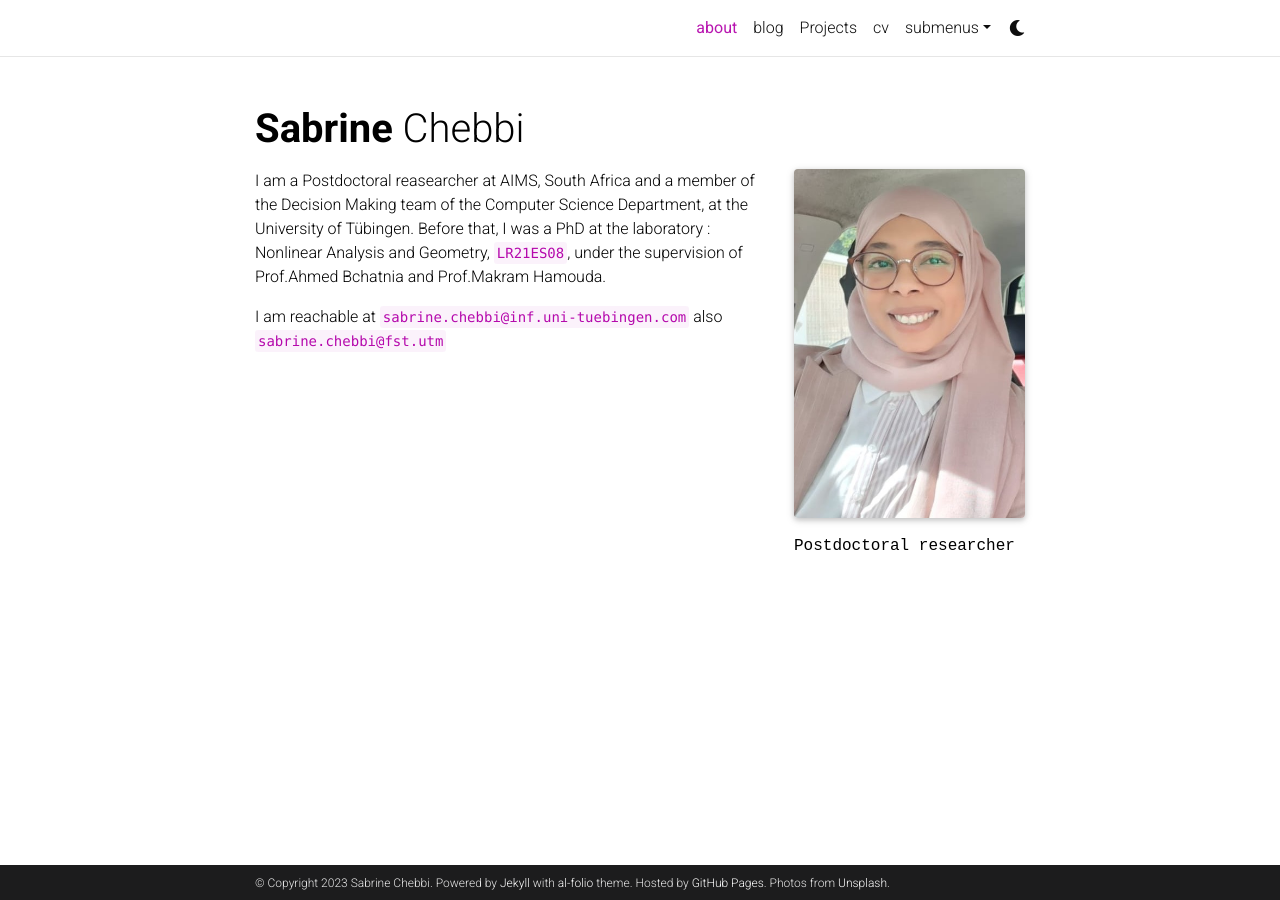
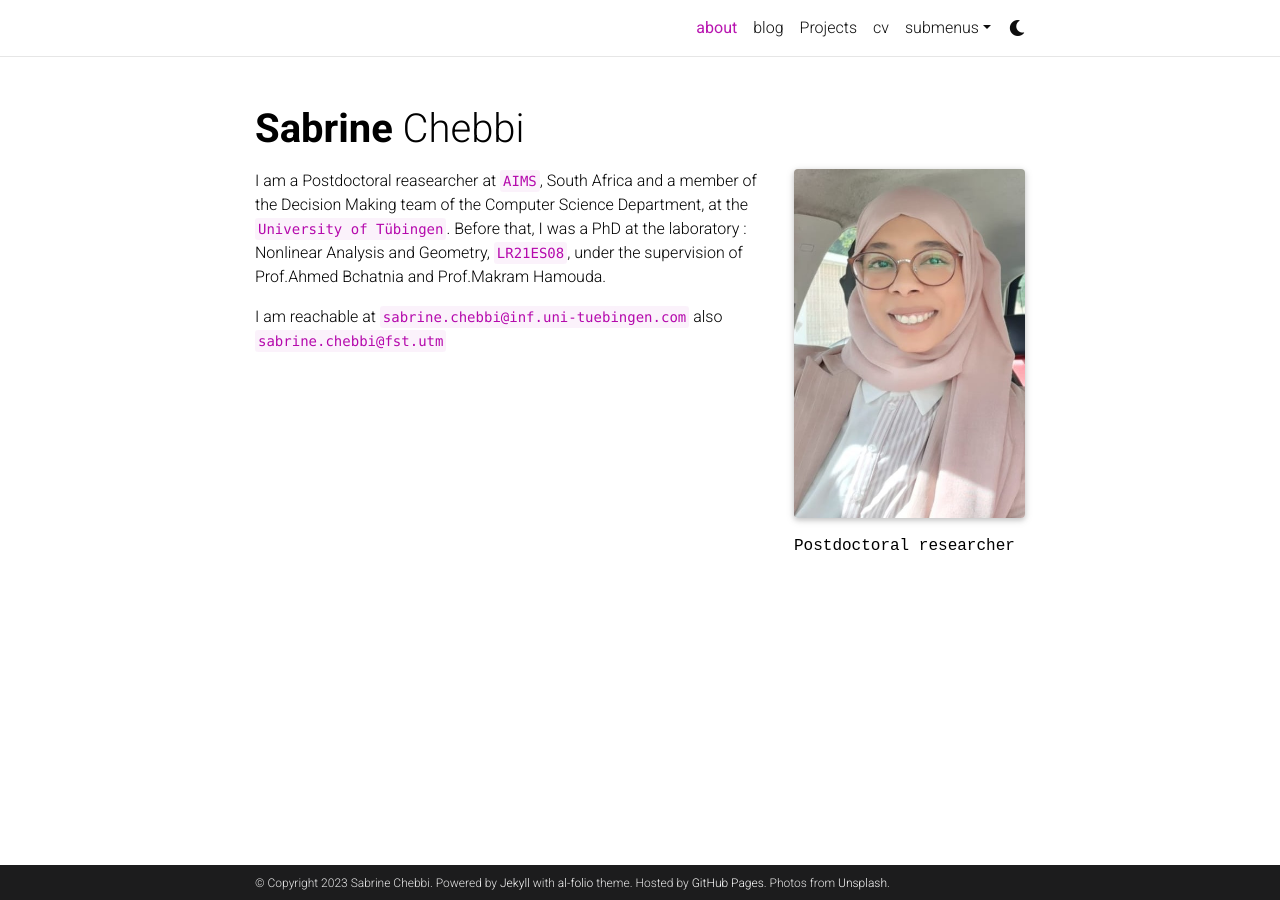
Before and after one commit to Sabrine-stack/Sabrine-stack.github.io, a Jekyll site: the page built from _pages/about.md, in a window 1280 px wide. Built offline with Jekyll 4.4.1, drawn with Linux system fonts in a browser that asks for light colours; full-size pictures stand in for the smaller copies a plugin makes; comment, search, counter and statistics services are not loaded; a style sheet for code colours, icons or effects is not loaded.

Commit message:
Update about.md

```diff
--- a/_pages/about.md
+++ b/_pages/about.md
@@ -18,6 +18,6 @@ selected_papers: true # includes a list of papers marked as "selected={true}"
 social: true  # includes social icons at the bottom of the page
 ---
 
-I am a Postdoctoral reasearcher at AIMS, South Africa and a member of the Decision Making team of the Computer Science Department, at the University of Tübingen. Before that, I was a PhD at the laboratory : Nonlinear Analysis and Geometry, `LR21ES08`, under the supervision of Prof.Ahmed Bchatnia and Prof.Makram Hamouda.
+I am a Postdoctoral reasearcher at `AIMS`, South Africa and a member of the Decision Making team of the Computer Science Department, at the `University of Tübingen`. Before that, I was a PhD at the laboratory : Nonlinear Analysis and Geometry, `LR21ES08`, under the supervision of Prof.Ahmed Bchatnia and Prof.Makram Hamouda.
 
 I am reachable at `sabrine.chebbi@inf.uni-tuebingen.com` also `sabrine.chebbi@fst.utm`
```
